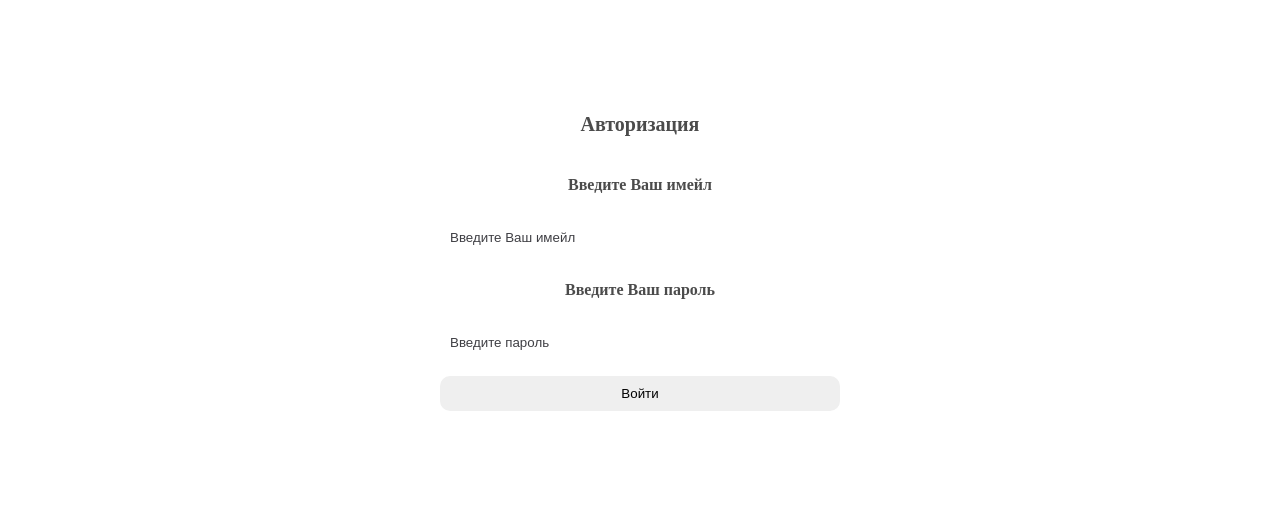
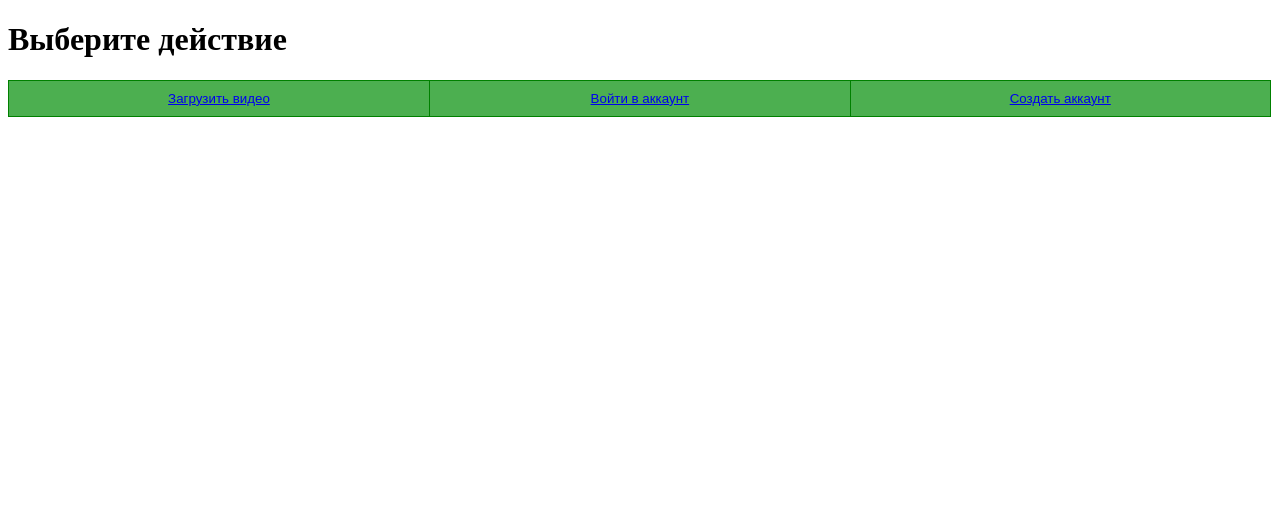
Before and after one commit to Sasha-coder/web_subtitles, a Django app: page / in a window 1280 px wide. Shown: the top 515 px of the page. Run offline with Django 3.2, Linux system fonts and the light colour scheme.

Commit message:
web done

```diff
--- a/web_sub/users/static/users/css/login.css
+++ b/web_sub/users/static/users/css/login.css
@@ -1,57 +1,71 @@
-.form_auth_block{
-    width: 500px;
-    height: 500px;
-    margin: 0 auto;
-    background-size: cover;
-    border-radius: 4px;
+/* Bordered form */
+form {
+    border: 3px solid #f1f1f1;
 }
-.form_auth_block_content{
-  padding-top: 15%;
+
+/* Full-width inputs */
+input[type=text], input[type=password] {
+    width: 100%;
+    padding: 12px 20px;
+    margin: 8px 0;
+    display: inline-block;
+    border: 1px solid #ccc;
+    box-sizing: border-box;
 }
-.form_auth_block_head_text{
-    display: block;
-    text-align: center;
-    padding: 10px;
-    font-size: 20px;
-    font-weight: 600;
-    background: #ffffff;
-    opacity: 0.7;
-}
-.form_auth_block label{
-    display: block;
-    text-align: center;
-    padding: 10px;
-    background: #ffffff;
-    opacity: 0.7;
-    font-weight: 600;
-    margin-bottom: 10px;
-    margin-top: 10px;
-}
-.form_auth_block input{
-  display: block;
-  margin: 0 auto;
-  width: 80%;
-  height: 45px;
-  border-radius: 10px;
-  border:none;
-  outline: none;
-}
-input:focus {
-  color: #000000;
-  border-radius: 10px;
-  border: 2px solid #436fea;
-}
-.form_auth_button{
-    display: block;
-    width: 80%;
-    margin: 0 auto;
-    margin-top: 10px;
-    border-radius: 10px;
-    height: 35px;
+
+/* Set a style for all buttons */
+button {
+    background-color: #4CAF50;
+    color: white;
+    padding: 14px 20px;
+    margin: 8px 0;
     border: none;
     cursor: pointer;
+    width: 100%;
 }
-::-webkit-input-placeholder {color:#3f3f44; padding-left: 10px;} // Это стили для placeholder
-::-moz-placeholder          {color:#3f3f44; padding-left: 10px;} // Это стили для placeholder
-:-moz-placeholder           {color:#3f3f44; padding-left: 10px;} // Это стили для placeholder
-:-ms-input-placeholder      {color:#3f3f44; padding-left: 10px;} // Это стили для placeholder
+
+/* Add a hover effect for buttons */
+button:hover {
+    opacity: 0.8;
+}
+
+/* Extra style for the cancel button (red) */
+.cancelbtn {
+    width: auto;
+    padding: 10px 18px;
+    background-color: #f44336;
+}
+
+/* Center the avatar image inside this container */
+.imgcontainer {
+    text-align: center;
+    margin: 24px 0 12px 0;
+}
+
+/* Avatar image */
+img.avatar {
+    width: 40%;
+    border-radius: 50%;
+}
+
+/* Add padding to containers */
+.container {
+    padding: 16px;
+}
+
+/* The "Forgot password" text */
+span.psw {
+    float: right;
+    padding-top: 16px;
+}
+
+/* Change styles for span and cancel button on extra small screens */
+@media screen and (max-width: 300px) {
+    span.psw {
+        display: block;
+        float: none;
+    }
+    .cancelbtn {
+        width: 100%;
+    }
+}
--- /dev/null
+++ b/web_sub/users/static/users/css/main_page.css
@@ -0,0 +1,24 @@
+.btn-group button {
+    background-color: #4CAF50; /* Green background */
+    border: 1px solid green; /* Green border */
+    color: white; /* White text */
+    padding: 10px 24px; /* Some padding */
+    cursor: pointer; /* Pointer/hand icon */
+    float: left; /* Float the buttons side by side */
+}
+
+.btn-group button:not(:last-child) {
+    border-right: none; /* Prevent double borders */
+}
+
+/* Clear floats (clearfix hack) */
+.btn-group:after {
+    content: "";
+    clear: both;
+    display: table;
+}
+
+/* Add a background color on hover */
+.btn-group button:hover {
+    background-color: #3e8e41;
+}
--- a/web_sub/users/templates/users/login.html
+++ b/web_sub/users/templates/users/login.html
@@ -1,26 +1,97 @@
-{% extends 'users/layout.html' %}
-{% load static %}
 
+<!DOCTYPE html>
+<html>
+<head>
+<meta name="viewport" content="width=device-width, initial-scale=1">
+<style>
+body {font-family: Arial, Helvetica, sans-serif;}
+form {border: 3px solid #f1f1f1;}
 
-{% block style %}
-<link rel="stylesheet" href="{% static 'users/css/login.css' %}">
-{% endblock %}
+input[type=text], input[type=password] {
+    width: 100%;
+    padding: 12px 20px;
+    margin: 8px 0;
+    display: inline-block;
+    border: 1px solid #ccc;
+    box-sizing: border-box;
+}
 
-{% block title %}
-Регистрация
-{% endblock %}
+button {
+    background-color: #4CAF50;
+    color: white;
+    padding: 14px 20px;
+    margin: 8px 0;
+    border: none;
+    cursor: pointer;
+    width: 100%;
+}
 
-{% block content %}
-<div class="form_auth_block">
-  <div class="form_auth_block_content">
-    <p class="form_auth_block_head_text">Авторизация</p>
-    <form class="form_auth_style" action="#" method="post">
-      <label>Введите Ваш имейл</label>
-      <input type="email" name="auth_email" placeholder="Введите Ваш имейл" required >
-      <label>Введите Ваш пароль</label>
-      <input type="password" name="auth_pass" placeholder="Введите пароль" required >
-      <button class="form_auth_button" type="submit" name="form_auth_submit">Войти</button>
-    </form>
+button:hover {
+    opacity: 0.8;
+}
+
+.cancelbtn {
+    width: auto;
+    padding: 10px 18px;
+    background-color: #f44336;
+}
+
+.imgcontainer {
+    text-align: center;
+    margin: 24px 0 12px 0;
+}
+
+img.avatar {
+    width: 10%;
+    border-radius: 10%;
+}
+
+.container {
+    padding: 16px;
+}
+
+span.psw {
+    float: right;
+    padding-top: 16px;
+}
+
+/* Change styles for span and cancel button on extra small screens */
+@media screen and (max-width: 300px) {
+    span.psw {
+       display: block;
+       float: none;
+    }
+    .cancelbtn {
+       width: 100%;
+    }
+}
+</style>
+</head>
+<body>
+
+<h2>Войти</h2>
+
+<form action="/action_page.php">
+  <div class="imgcontainer">
+    <img src="https://aurora-piter.com/wp-content/uploads/2022/10/403019_avatar_male_man_person_user_icon.png" width="100" height="100" />
   </div>
-</div>
-{% endblock %}
+
+  <div class="container">
+    <input type="text" placeholder="Enter Username" name="uname" required>
+
+    <input type="password" placeholder="Enter Password" name="psw" required>
+
+    <button type="submit">Войти</button>
+    <label>
+      <input type="checkbox" checked="checked" name="remember"> Запомнить меня
+    </label>
+  </div>
+
+  <div class="container" style="background-color:#f1f1f1">
+    <button type="button" class="cancelbtn">Отмена</button>
+    <span class="psw">Forgot <a href="#">password?</a></span>
+  </div>
+</form>
+
+</body>
+</html>
--- /dev/null
+++ b/web_sub/users/templates/users/main_page.html
@@ -0,0 +1,20 @@
+{% extends 'users/layout.html' %}
+{% load static %}
+
+{% block style %}
+<link rel="stylesheet" href="{% static 'users/css/main_page.css' %}">
+{% endblock %}
+
+
+{% block title %}
+Главная страница
+{% endblock %}
+
+{% block content %}
+<h1>Выберите действие</h1>
+<div class="btn-group" style="width:100%">
+    <button style="width:33.3%"><a href = 'upload'>Загрузить видео</a></button>
+    <button style="width:33.3%"><a href = 'login'>Войти в аккаунт</a></button>
+    <button style="width:33.3%"><a href = 'register'>Создать аккаунт</a></button>
+</div>
+{% endblock %}
--- a/web_sub/users/urls.py
+++ b/web_sub/users/urls.py
@@ -2,5 +2,8 @@ from django.urls import path
 from . import views
 
 urlpatterns = [
-    path('', views.index)
+    path('', views.home),
+    path('login/', views.open_login),
+    path('register/', views.open_register),
+    path('upload/', views.open_upload_page)
 ]
--- a/web_sub/users/views.py
+++ b/web_sub/users/views.py
@@ -2,8 +2,29 @@ from django.shortcuts import render
 from django.http import HttpResponse
 
 
-def index(request):
+def home(request):
+    return render(request, 'users/main_page.html')
+
+
+def open_login(request):
     return render(request, 'users/login.html')
 
 
-#<link>rel="stylesheet" href="https://cdn.jsdelivr.net/npm/bootstrap@5.3.2/dist/css/bootstrap.min.css"</link>
+def open_register(request):
+    return render(request, 'users/registration.html')
+
+
+def open_upload_page(request):
+    return render(request, 'users/upload.html')
+
+
+def upload_video(request):
+    if request.method == 'POST':
+        uploaded_file = request.FILES['video_file']
+        # Вы можете сохранить файл или обработать его здесь
+        # Например:
+        # with open('some_path/video.mp4', 'wb+') as destination:
+        #     for chunk in uploaded_file.chunks():
+        #         destination.write(chunk)
+        return HttpResponse('Файл успешно загружен')
+    return render(request, 'upload.html')
```
Also changed, not shown: web_sub/users/static/users/css/register.css (added, +68 -0 lines), web_sub/users/static/users/css/upload.css (added, +24 -0 lines), web_sub/users/templates/users/registration.html (added, +38 -0 lines), web_sub/users/templates/users/upload.html (added, +18 -0 lines).
